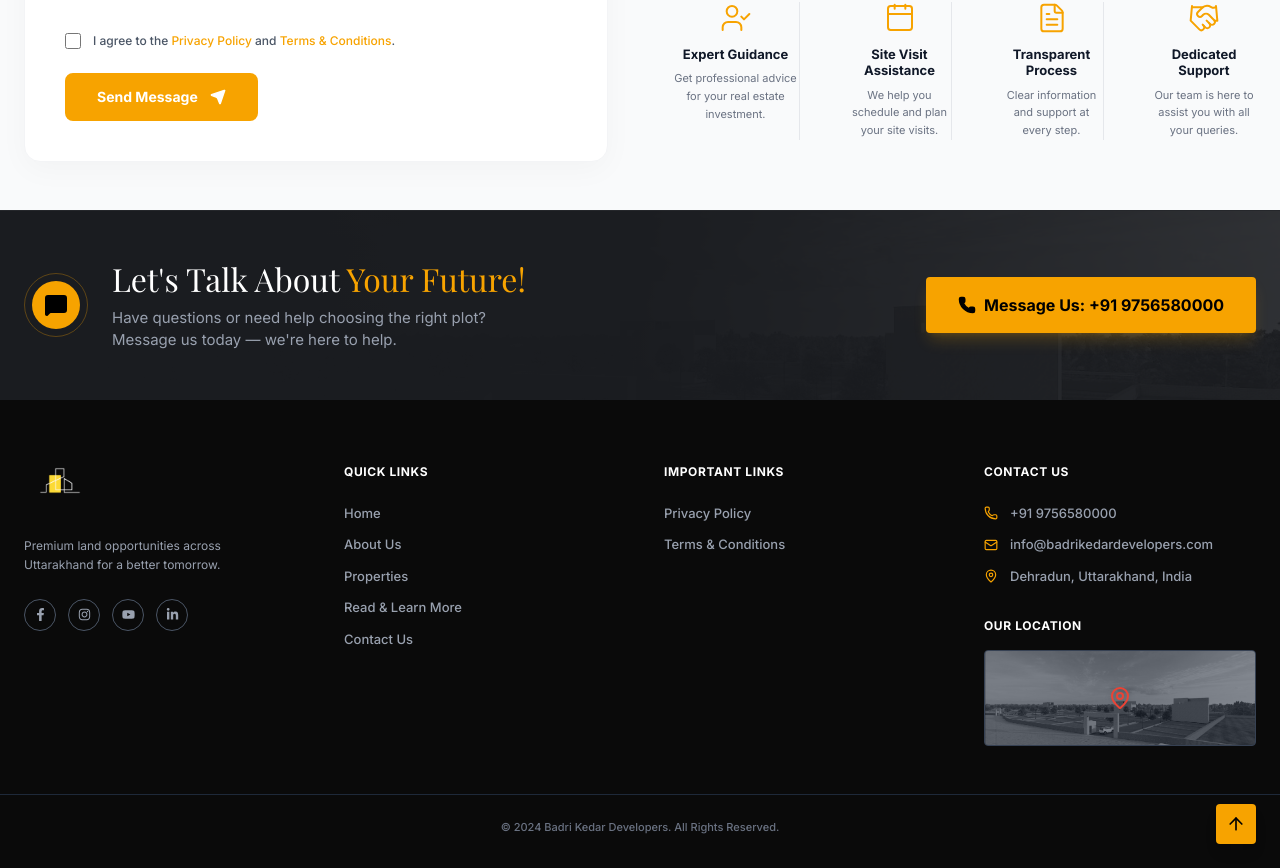
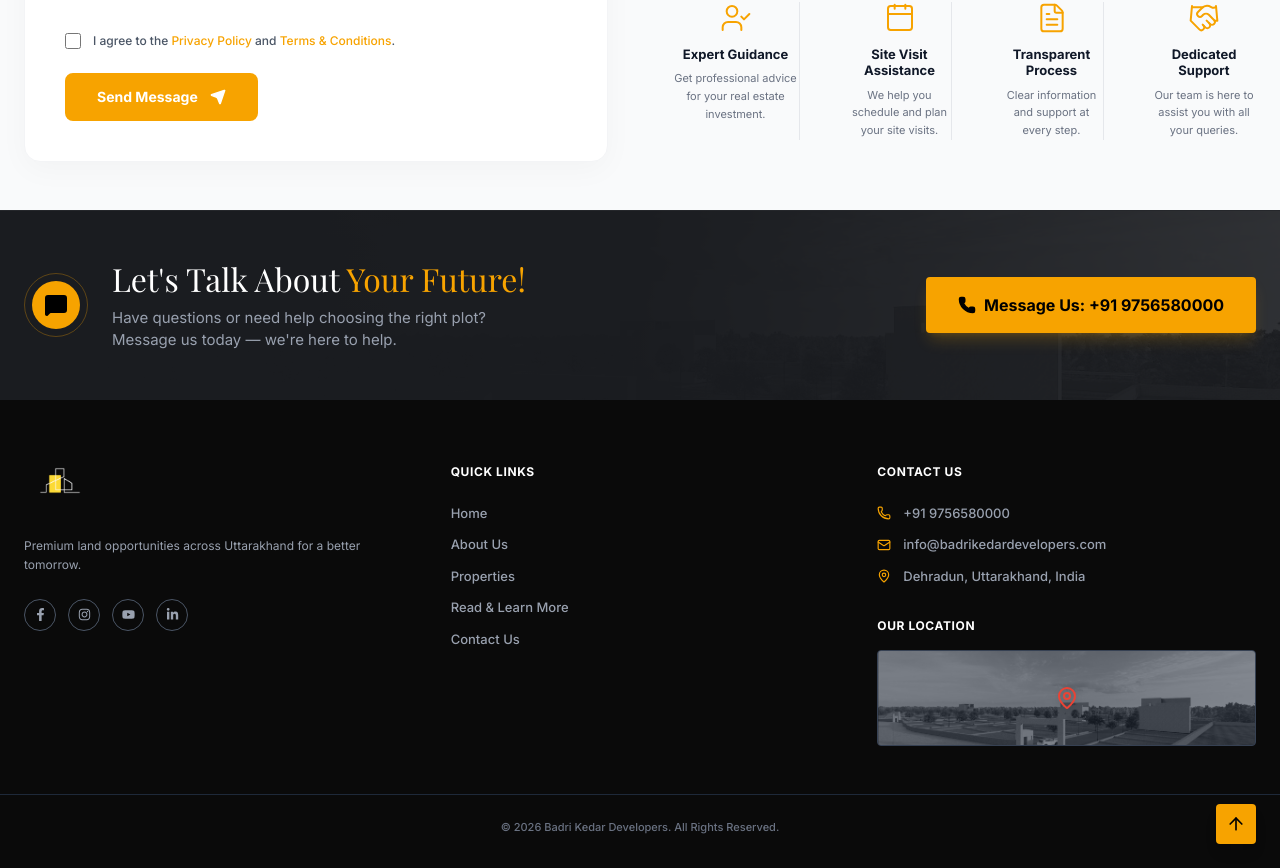
Before and after one commit to jamanrao-beep/bkd222, a Next.js app: page /contact in a window 1280 px wide. Shown: the part 1253-2121 px from the top of the page. Built offline with nearby package versions, Linux system fonts and the light colour scheme; a web font is replaced by a local one.

Commit message:
feat: implement project property pages and static site routes

```diff
--- a/app/about/page.tsx
+++ b/app/about/page.tsx
@@ -255,7 +255,7 @@ export default function About() {
 
       {/* 9. Footer */}
       <footer className="bg-[#0a0a0a] text-gray-400 pt-16 pb-8 text-[13px]">
-        <div className="max-w-[1400px] mx-auto px-6 grid grid-cols-1 md:grid-cols-2 lg:grid-cols-4 gap-12 mb-12">
+        <div className="max-w-[1400px] mx-auto px-6 grid grid-cols-1 md:grid-cols-2 lg:grid-cols-3 gap-12 mb-12">
           {/* Logo & About */}
           <div>
             <Image src="/BKD_Logo.png" alt="Badri Kedar Developers" width={200} height={60} className="mb-6 h-12 w-auto object-contain" />
@@ -279,15 +279,6 @@ export default function About() {
               <li><Link href="/properties" className="hover:text-[#F7A300] transition-colors">Properties</Link></li>
               <li><Link href="/learn" className="hover:text-[#F7A300] transition-colors">Read &amp; Learn More</Link></li>
               <li><Link href="/contact" className="hover:text-[#F7A300] transition-colors">Contact Us</Link></li>
-            </ul>
-          </div>
-
-          {/* Important Links */}
-          <div>
-            <h4 className="text-white font-bold mb-6 tracking-wider text-xs uppercase">IMPORTANT LINKS</h4>
-            <ul className="space-y-3 font-medium">
-              <li><Link href="/privacy" className="hover:text-[#F7A300] transition-colors">Privacy Policy</Link></li>
-              <li><Link href="/terms" className="hover:text-[#F7A300] transition-colors">Terms &amp; Conditions</Link></li>
             </ul>
           </div>
 
@@ -319,7 +310,7 @@ export default function About() {
         </div>
 
         <div className="max-w-[1400px] mx-auto px-6 pt-6 border-t border-gray-800 text-center flex flex-col md:flex-row justify-between items-center gap-4 text-[11px] text-gray-500 font-medium">
-          <p>© 2024 Badri Kedar Developers. All Rights Reserved.</p>
+          <p>© 2026 Badri Kedar Developers. All Rights Reserved.</p>
         </div>
       </footer>
     </main>
--- a/app/contact/page.tsx
+++ b/app/contact/page.tsx
@@ -265,7 +265,7 @@ export default function Contact() {
 
       {/* 6. Footer */}
       <footer className="bg-[#0a0a0a] text-gray-400 pt-16 pb-8 text-[13px] relative">
-        <div className="max-w-[1400px] mx-auto px-6 grid grid-cols-1 md:grid-cols-2 lg:grid-cols-4 gap-12 mb-12">
+        <div className="max-w-[1400px] mx-auto px-6 grid grid-cols-1 md:grid-cols-2 lg:grid-cols-3 gap-12 mb-12">
           {/* Logo & About */}
           <div>
             <Image src="/BKD_Logo.png" alt="Badri Kedar Developers" width={200} height={60} className="mb-6 h-12 w-auto object-contain" />
@@ -289,15 +289,6 @@ export default function Contact() {
               <li><Link href="/properties" className="hover:text-[#F7A300] transition-colors">Properties</Link></li>
               <li><Link href="/learn" className="hover:text-[#F7A300] transition-colors">Read &amp; Learn More</Link></li>
               <li><Link href="/contact" className="hover:text-[#F7A300] transition-colors">Contact Us</Link></li>
-            </ul>
-          </div>
-
-          {/* Important Links */}
-          <div>
-            <h4 className="text-white font-bold mb-6 tracking-wider text-xs uppercase">IMPORTANT LINKS</h4>
-            <ul className="space-y-3 font-medium">
-              <li><Link href="/privacy" className="hover:text-[#F7A300] transition-colors">Privacy Policy</Link></li>
-              <li><Link href="/terms" className="hover:text-[#F7A300] transition-colors">Terms &amp; Conditions</Link></li>
             </ul>
           </div>
 
@@ -329,7 +320,7 @@ export default function Contact() {
         </div>
 
         <div className="max-w-[1400px] mx-auto px-6 pt-6 border-t border-gray-800 flex flex-col md:flex-row justify-between items-center gap-4 text-[11px] text-gray-500 font-medium">
-          <p className="text-center w-full">© 2024 Badri Kedar Developers. All Rights Reserved.</p>
+          <p className="text-center w-full">© 2026 Badri Kedar Developers. All Rights Reserved.</p>
         </div>
 
         {/* Scroll to top button (from image) */}
--- a/app/learn/page.tsx
+++ b/app/learn/page.tsx
@@ -150,7 +150,7 @@ export default function LearnPage() {
 
       {/* 4. Footer */}
       <footer className="bg-[#0a0a0a] text-gray-400 pt-16 pb-8 px-6 text-[13px] relative border-t border-white/5">
-        <div className="max-w-[1400px] mx-auto grid grid-cols-1 md:grid-cols-2 lg:grid-cols-4 gap-12 mb-12">
+        <div className="max-w-[1400px] mx-auto grid grid-cols-1 md:grid-cols-2 lg:grid-cols-3 gap-12 mb-12">
           {/* Logo & About */}
           <div>
             <Image src="/BKD_Logo.png" alt="Badri Kedar Developers" width={200} height={60} className="mb-6 h-12 w-auto object-contain" />
@@ -174,15 +174,6 @@ export default function LearnPage() {
               <li><Link href="/properties" className="hover:text-[#F7A300] transition-colors">Properties</Link></li>
               <li><Link href="/learn" className="hover:text-[#F7A300] transition-colors">Read &amp; Learn More</Link></li>
               <li><Link href="/contact" className="hover:text-[#F7A300] transition-colors">Contact Us</Link></li>
-            </ul>
-          </div>
-
-          {/* Important Links */}
-          <div>
-            <h4 className="text-white font-bold mb-6 tracking-wider text-xs uppercase">IMPORTANT LINKS</h4>
-            <ul className="space-y-3 font-medium">
-              <li><Link href="/privacy" className="hover:text-[#F7A300] transition-colors">Privacy Policy</Link></li>
-              <li><Link href="/terms" className="hover:text-[#F7A300] transition-colors">Terms &amp; Conditions</Link></li>
             </ul>
           </div>
 
@@ -214,7 +205,7 @@ export default function LearnPage() {
         </div>
 
         <div className="max-w-[1400px] mx-auto pt-6 border-t border-gray-800 flex items-center justify-center text-[11px] text-gray-500 font-medium">
-          <p className="text-center w-full">© 2024 Badri Kedar Developers. All Rights Reserved.</p>
+          <p className="text-center w-full">© 2026 Badri Kedar Developers. All Rights Reserved.</p>
         </div>
 
         {/* Scroll to top button */}
--- a/app/page.tsx
+++ b/app/page.tsx
@@ -414,7 +414,7 @@ export default function Home() {
 
       {/* 8. Footer */}
       <footer className="bg-[#0a0a0a] text-gray-400 pt-16 pb-8 text-[13px]">
-        <div className="max-w-[1400px] mx-auto px-6 grid grid-cols-1 md:grid-cols-2 lg:grid-cols-4 gap-12 mb-12">
+        <div className="max-w-[1400px] mx-auto px-6 grid grid-cols-1 md:grid-cols-2 lg:grid-cols-3 gap-12 mb-12">
           {/* Logo & About */}
           <div>
             <Image src="/BKD_Logo.png" alt="Badri Kedar Developers" width={200} height={60} className="mb-6 h-12 w-auto object-contain" />
@@ -438,15 +438,6 @@ export default function Home() {
               <li><Link href="/properties" className="hover:text-[#F7A300] transition-colors">Properties</Link></li>
               <li><Link href="/learn" className="hover:text-[#F7A300] transition-colors">Read &amp; Learn More</Link></li>
               <li><Link href="/contact" className="hover:text-[#F7A300] transition-colors">Contact Us</Link></li>
-            </ul>
-          </div>
-
-          {/* Important Links */}
-          <div>
-            <h4 className="text-white font-bold mb-6 tracking-wider text-xs uppercase">IMPORTANT LINKS</h4>
-            <ul className="space-y-3 font-medium">
-              <li><Link href="/privacy" className="hover:text-[#F7A300] transition-colors">Privacy Policy</Link></li>
-              <li><Link href="/terms" className="hover:text-[#F7A300] transition-colors">Terms &amp; Conditions</Link></li>
             </ul>
           </div>
 
@@ -478,7 +469,7 @@ export default function Home() {
         </div>
 
         <div className="max-w-[1400px] mx-auto px-6 pt-6 border-t border-gray-800 text-center flex flex-col md:flex-row justify-between items-center gap-4 text-[11px] text-gray-500 font-medium">
-          <p>© 2024 Badri Kedar Developers. All Rights Reserved.</p>
+          <p>© 2026 Badri Kedar Developers. All Rights Reserved.</p>
         </div>
       </footer>
     </main>
--- a/app/projects/[id]/FunValley.tsx
+++ b/app/projects/[id]/FunValley.tsx
@@ -297,7 +297,7 @@ export default function FunValley() {
 
       {/* Footer */}
       <footer className="bg-[#0a0a0a] text-gray-400 pt-16 pb-8 px-6 text-[13px] relative border-t border-white/5">
-        <div className="max-w-[1400px] mx-auto grid grid-cols-1 md:grid-cols-2 lg:grid-cols-4 gap-12 mb-12">
+        <div className="max-w-[1400px] mx-auto grid grid-cols-1 md:grid-cols-2 lg:grid-cols-3 gap-12 mb-12">
           {/* Logo & About */}
           <div>
             <Image src="/BKD_Logo.png" alt="Badri Kedar Developers" width={200} height={60} className="mb-6 h-12 w-auto object-contain" />
@@ -321,15 +321,6 @@ export default function FunValley() {
               <li><Link href="/properties" className="hover:text-[#F7A300] transition-colors">Properties</Link></li>
               <li><Link href="/learn" className="hover:text-[#F7A300] transition-colors">Read &amp; Learn More</Link></li>
               <li><Link href="/contact" className="hover:text-[#F7A300] transition-colors">Contact Us</Link></li>
-            </ul>
-          </div>
-
-          {/* Important Links */}
-          <div>
-            <h4 className="text-white font-bold mb-6 tracking-wider text-xs uppercase">IMPORTANT LINKS</h4>
-            <ul className="space-y-3 font-medium">
-              <li><Link href="/privacy" className="hover:text-[#F7A300] transition-colors">Privacy Policy</Link></li>
-              <li><Link href="/terms" className="hover:text-[#F7A300] transition-colors">Terms &amp; Conditions</Link></li>
             </ul>
           </div>
 
@@ -361,7 +352,7 @@ export default function FunValley() {
         </div>
 
         <div className="max-w-[1400px] mx-auto pt-6 border-t border-gray-800 flex items-center justify-center text-xs text-gray-500 font-medium">
-          <p className="text-center w-full">© 2024 Badri Kedar Developers. All Rights Reserved.</p>
+          <p className="text-center w-full">© 2026 Badri Kedar Developers. All Rights Reserved.</p>
         </div>
 
         {/* Scroll to top button */}
--- a/app/projects/[id]/Plot181.tsx
+++ b/app/projects/[id]/Plot181.tsx
@@ -284,7 +284,7 @@ export default function Plot181() {
 
       {/* Footer */}
       <footer className="bg-[#0a0a0a] text-gray-400 pt-16 pb-8 px-6 text-[13px] relative border-t border-white/5">
-        <div className="max-w-[1400px] mx-auto grid grid-cols-1 md:grid-cols-2 lg:grid-cols-4 gap-12 mb-12">
+        <div className="max-w-[1400px] mx-auto grid grid-cols-1 md:grid-cols-2 lg:grid-cols-3 gap-12 mb-12">
           {/* Logo & About */}
           <div>
             <Image src="/BKD_Logo.png" alt="Badri Kedar Developers" width={200} height={60} className="mb-6 h-12 w-auto object-contain" />
@@ -308,15 +308,6 @@ export default function Plot181() {
               <li><Link href="/properties" className="hover:text-[#F7A300] transition-colors">Properties</Link></li>
               <li><Link href="/learn" className="hover:text-[#F7A300] transition-colors">Read &amp; Learn More</Link></li>
               <li><Link href="/contact" className="hover:text-[#F7A300] transition-colors">Contact Us</Link></li>
-            </ul>
-          </div>
-
-          {/* Important Links */}
-          <div>
-            <h4 className="text-white font-bold mb-6 tracking-wider text-xs uppercase">IMPORTANT LINKS</h4>
-            <ul className="space-y-3 font-medium">
-              <li><Link href="/privacy" className="hover:text-[#F7A300] transition-colors">Privacy Policy</Link></li>
-              <li><Link href="/terms" className="hover:text-[#F7A300] transition-colors">Terms &amp; Conditions</Link></li>
             </ul>
           </div>
 
@@ -348,7 +339,7 @@ export default function Plot181() {
         </div>
 
         <div className="max-w-[1400px] mx-auto pt-6 border-t border-gray-800 flex items-center justify-center text-xs text-gray-500 font-medium">
-          <p className="text-center w-full">© 2024 Badri Kedar Developers. All Rights Reserved.</p>
+          <p className="text-center w-full">© 2026 Badri Kedar Developers. All Rights Reserved.</p>
         </div>
 
         {/* Scroll to top button */}
--- a/app/projects/[id]/Plot480.tsx
+++ b/app/projects/[id]/Plot480.tsx
@@ -283,7 +283,7 @@ export default function Plot480() {
 
       {/* Footer */}
       <footer className="bg-[#0a0a0a] text-gray-400 pt-16 pb-8 px-6 text-[13px] relative border-t border-white/5">
-        <div className="max-w-[1400px] mx-auto grid grid-cols-1 md:grid-cols-2 lg:grid-cols-4 gap-12 mb-12">
+        <div className="max-w-[1400px] mx-auto grid grid-cols-1 md:grid-cols-2 lg:grid-cols-3 gap-12 mb-12">
           {/* Logo & About */}
           <div>
             <Image src="/BKD_Logo.png" alt="Badri Kedar Developers" width={200} height={60} className="mb-6 h-12 w-auto object-contain" />
@@ -307,15 +307,6 @@ export default function Plot480() {
               <li><Link href="/properties" className="hover:text-[#F7A300] transition-colors">Properties</Link></li>
               <li><Link href="/learn" className="hover:text-[#F7A300] transition-colors">Read &amp; Learn More</Link></li>
               <li><Link href="/contact" className="hover:text-[#F7A300] transition-colors">Contact Us</Link></li>
-            </ul>
-          </div>
-
-          {/* Important Links */}
-          <div>
-            <h4 className="text-white font-bold mb-6 tracking-wider text-xs uppercase">IMPORTANT LINKS</h4>
-            <ul className="space-y-3 font-medium">
-              <li><Link href="/privacy" className="hover:text-[#F7A300] transition-colors">Privacy Policy</Link></li>
-              <li><Link href="/terms" className="hover:text-[#F7A300] transition-colors">Terms &amp; Conditions</Link></li>
             </ul>
           </div>
 
@@ -347,7 +338,7 @@ export default function Plot480() {
         </div>
 
         <div className="max-w-[1400px] mx-auto pt-6 border-t border-gray-800 flex items-center justify-center text-xs text-gray-500 font-medium">
-          <p className="text-center w-full">© 2024 Badri Kedar Developers. All Rights Reserved.</p>
+          <p className="text-center w-full">© 2026 Badri Kedar Developers. All Rights Reserved.</p>
         </div>
 
         {/* Scroll to top button */}
--- a/app/projects/[id]/Plot530.tsx
+++ b/app/projects/[id]/Plot530.tsx
@@ -285,7 +285,7 @@ export default function Plot530() {
 
       {/* Footer */}
       <footer className="bg-[#0a0a0a] text-gray-400 pt-16 pb-8 px-6 text-[13px] relative border-t border-white/5">
-        <div className="max-w-[1400px] mx-auto grid grid-cols-1 md:grid-cols-2 lg:grid-cols-4 gap-12 mb-12">
+        <div className="max-w-[1400px] mx-auto grid grid-cols-1 md:grid-cols-2 lg:grid-cols-3 gap-12 mb-12">
           {/* Logo & About */}
           <div>
             <Image src="/BKD_Logo.png" alt="Badri Kedar Developers" width={200} height={60} className="mb-6 h-12 w-auto object-contain" />
@@ -309,15 +309,6 @@ export default function Plot530() {
               <li><Link href="/properties" className="hover:text-[#F7A300] transition-colors">Properties</Link></li>
               <li><Link href="/learn" className="hover:text-[#F7A300] transition-colors">Read &amp; Learn More</Link></li>
               <li><Link href="/contact" className="hover:text-[#F7A300] transition-colors">Contact Us</Link></li>
-            </ul>
-          </div>
-
-          {/* Important Links */}
-          <div>
-            <h4 className="text-white font-bold mb-6 tracking-wider text-xs uppercase">IMPORTANT LINKS</h4>
-            <ul className="space-y-3 font-medium">
-              <li><Link href="/privacy" className="hover:text-[#F7A300] transition-colors">Privacy Policy</Link></li>
-              <li><Link href="/terms" className="hover:text-[#F7A300] transition-colors">Terms &amp; Conditions</Link></li>
             </ul>
           </div>
 
@@ -349,7 +340,7 @@ export default function Plot530() {
         </div>
 
         <div className="max-w-[1400px] mx-auto pt-6 border-t border-gray-800 flex items-center justify-center text-xs text-gray-500 font-medium">
-          <p className="text-center w-full">© 2024 Badri Kedar Developers. All Rights Reserved.</p>
+          <p className="text-center w-full">© 2026 Badri Kedar Developers. All Rights Reserved.</p>
         </div>
 
         {/* Scroll to top button */}
--- a/app/properties/page.tsx
+++ b/app/properties/page.tsx
@@ -353,7 +353,7 @@ export default function Properties() {
 
       {/* 6. Footer */}
       <footer className="bg-[#0a0a0a] text-gray-400 pt-16 pb-8 text-[13px] relative">
-        <div className="max-w-[1400px] mx-auto px-6 grid grid-cols-1 md:grid-cols-2 lg:grid-cols-4 gap-12 mb-12">
+        <div className="max-w-[1400px] mx-auto px-6 grid grid-cols-1 md:grid-cols-2 lg:grid-cols-3 gap-12 mb-12">
           {/* Logo & About */}
           <div>
             <Image src="/BKD_Logo.png" alt="Badri Kedar Developers" width={200} height={60} className="mb-6 h-12 w-auto object-contain" />
@@ -377,15 +377,6 @@ export default function Properties() {
               <li><Link href="/properties" className="hover:text-[#F7A300] transition-colors">Properties</Link></li>
               <li><Link href="/learn" className="hover:text-[#F7A300] transition-colors">Read &amp; Learn More</Link></li>
               <li><Link href="/contact" className="hover:text-[#F7A300] transition-colors">Contact Us</Link></li>
-            </ul>
-          </div>
-
-          {/* Important Links */}
-          <div>
-            <h4 className="text-white font-bold mb-6 tracking-wider text-xs uppercase">IMPORTANT LINKS</h4>
-            <ul className="space-y-3 font-medium">
-              <li><Link href="/privacy" className="hover:text-[#F7A300] transition-colors">Privacy Policy</Link></li>
-              <li><Link href="/terms" className="hover:text-[#F7A300] transition-colors">Terms &amp; Conditions</Link></li>
             </ul>
           </div>
 
@@ -417,7 +408,7 @@ export default function Properties() {
         </div>
 
         <div className="max-w-[1400px] mx-auto px-6 pt-6 border-t border-gray-800 flex flex-col md:flex-row justify-between items-center gap-4 text-[11px] text-gray-500 font-medium">
-          <p className="text-center w-full">© 2024 Badri Kedar Developers. All Rights Reserved.</p>
+          <p className="text-center w-full">© 2026 Badri Kedar Developers. All Rights Reserved.</p>
         </div>
 
         {/* Scroll to top button (from image) */}
```
